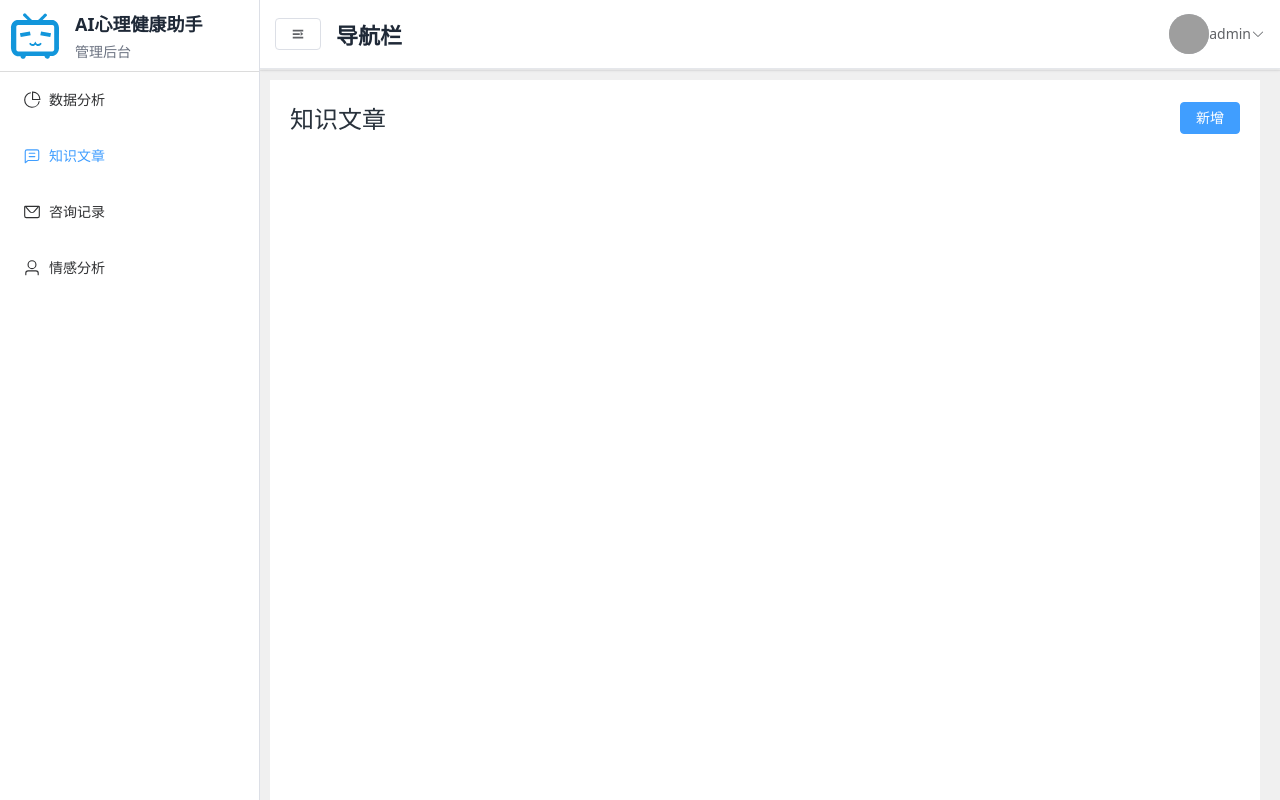
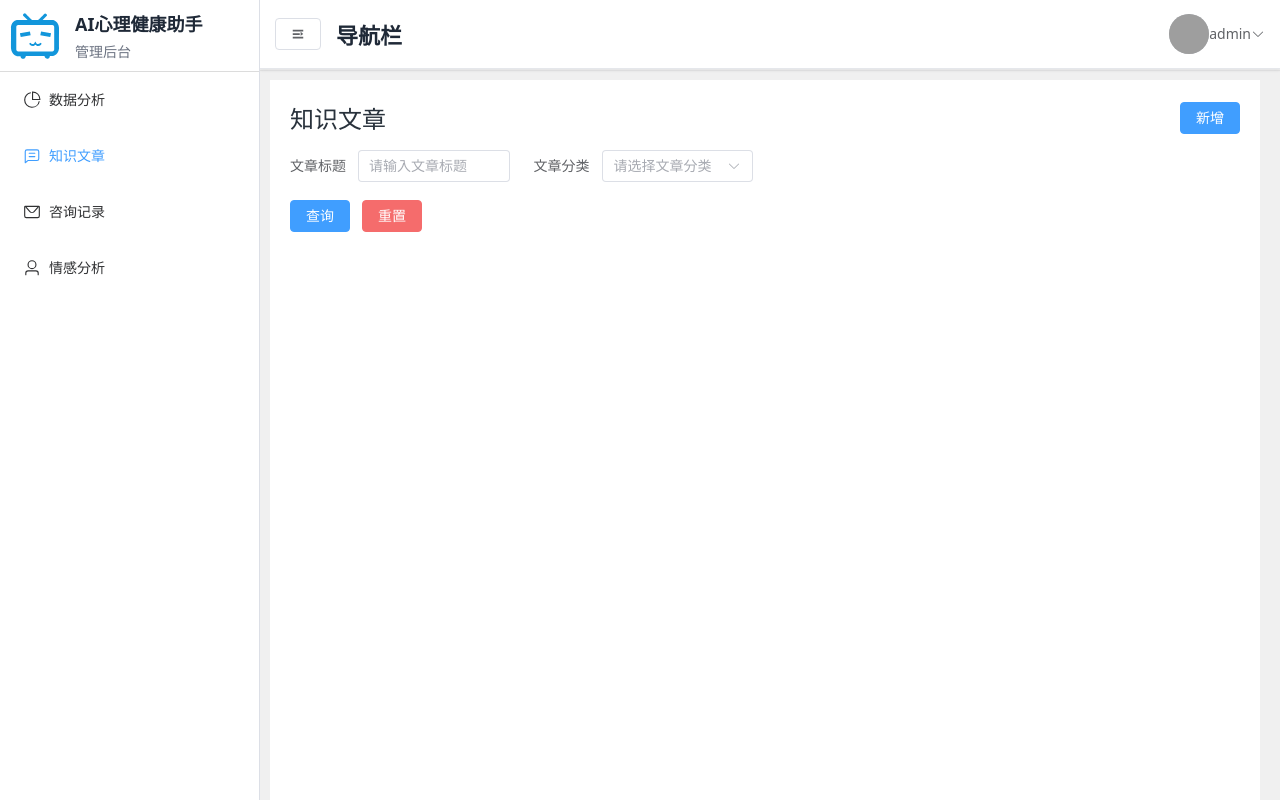
Before and after one commit to yangYang910aaa/AI-mental-health-assistant, a Vue app: page /back/knowledge in a window 1280 px wide. Built offline with nearby package versions, Linux system fonts and the light colour scheme; grey boxes are pictures that could not be loaded.

Commit message:
以左侧菜单栏的其中一个为例，初步实现了表单的输入重置与提交，实现方式是封装了一个名为TableSearch的表单

```diff
--- a/src/components/pageHead.vue
+++ b/src/components/pageHead.vue
@@ -17,6 +17,7 @@ const props = withDefaults(defineProps<Props>(), {
 </script>
 <style lang="scss" scoped>
 .page-head{
+    margin-bottom: 15px;
     display: flex;
     align-items: center;
     justify-content: space-between;
--- a/src/components/tableSearch.vue
+++ b/src/components/tableSearch.vue
@@ -1,10 +1,85 @@
 <template>
-    <el-form>
-
+    <el-form :model="formData" ref="formRef">
+        <el-row :gutter="24">
+            <template v-for="item in formItemWithCol" :key="item.prop">
+                <el-col v-bind="item.col" >
+                    <el-form-item :label="item.label" :prop="item.prop">
+                        <component v-model="formData[item.prop]" :is="isComp(item.comp)" :placeholder="item.placeholder" >
+                            <template v-if="item.comp==='select'">
+                                <el-option label="全部" value=""/>
+                                <el-option
+                                v-for="option in item.options"
+                                :key="option.value"
+                                :label="option.label"
+                                :value="option.value"/>
+                            </template>
+                        </component>
+                    </el-form-item>
+                </el-col>
+            </template>
+        </el-row>
+        <el-row>
+            <el-button type="primary" @click="submitForm">查询</el-button>
+            <el-button type="danger" @click="resetForm">重置</el-button>
+        </el-row>
     </el-form>
 </template>
+
 <script setup lang="ts">
+import type { FormInstance } from 'element-plus'
+import type { PropType } from 'vue'
+import { ref,reactive,computed } from 'vue'
 
+const formRef=ref<FormInstance>()
+//表单数据
+const formData:Record<string,any>=reactive({})
+
+// 搜索表单的类型限制——核心字段有提示，扩展字段随便加
+interface FormItem {
+  label: string
+  prop: string
+  comp: string
+  placeholder: string
+  [key: string]: any  // 其他属性（options、col、multiple…）自由传递，不报类型错误
+}
+//接收父组件传递的 formItem 数组
+const props = defineProps({
+  formItem: {
+    type: Array as PropType<FormItem[]>,
+    default: () => [],
+  },
+})
+
+// 根据 comp 返回对应的组件
+const isComp=(comp:string)=>{
+    return{
+        input:'el-input',
+        select:'el-select',
+    }[comp]
+}
+
+const emit = defineEmits(['search'])
+
+// 给每个 formItem 补上 el-col 的响应式栅格配置
+const formItemWithCol = computed(() =>
+  props.formItem.map(
+    (item): FormItem => ({
+      ...item,
+      col: { xs: 24, sm: 12, md: 8, lg: 6, xl: 6 },
+    })
+  )
+)
+// 提交表单
+const submitForm=()=>{
+    emit('search',formData)
+}
+
+// 重置表单
+const resetForm = () => {
+    //先重置表单，再触发查询
+    formRef.value?.resetFields()
+    emit('search',formData)
+}
 </script>
 
 <style lang="scss" scoped>
--- a/src/views/knowledge.vue
+++ b/src/views/knowledge.vue
@@ -5,9 +5,22 @@
                 <el-button type="primary">新增</el-button>
             </template>
         </pageHead>
+        <tableSearch :formItem="formItem" @search="handleSearch"/>
     </div>
 </template>
 <script setup lang="ts">
 import pageHead from '@/components/pageHead.vue'
+import tableSearch from '@/components/tableSearch.vue'
 
+const formItem=[
+    {label:'文章标题',prop:'title',comp:'input',placeholder:'请输入文章标题'},
+    {label:'文章分类',prop:'category',comp:'select',placeholder:'请选择文章分类',options:[
+        {label:'心理健康',value:'mental-health'},
+        {label:'情绪管理',value:'emotion-management'}
+    ]},
+]
+
+const handleSearch=(formData:any)=>{
+    console.log(formData)
+}
 </script>
```
